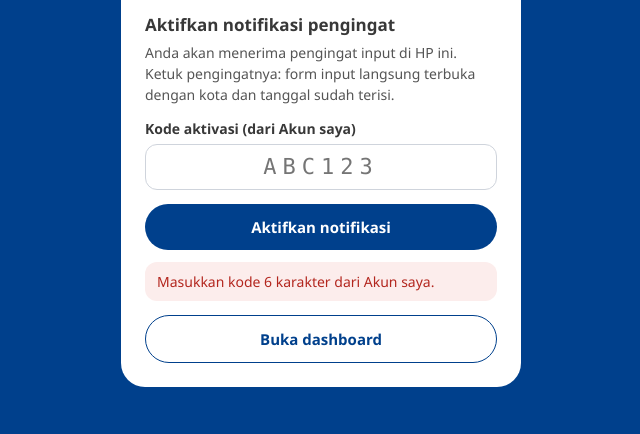
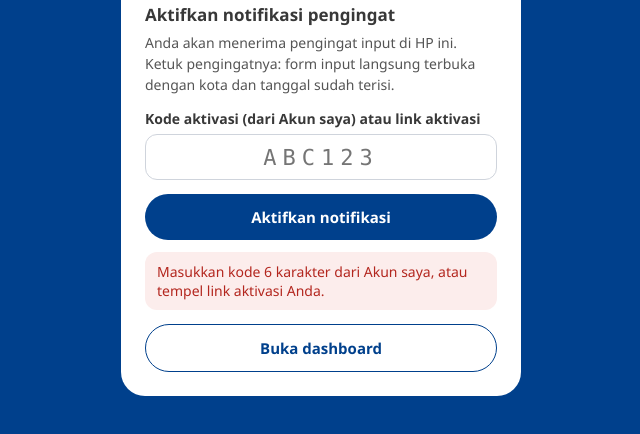
Before and after one commit to gms-jatim1-data/dashboard, a plain HTML site: page notify.html in a window 1280 px wide. Both pictures are taken after a click on the button "Aktifkan notifikasi". Shown: the part 244-678 px from the top of the page, without its empty margins (319-959 px from the left). Drawn offline with Linux system fonts and the light colour scheme.

Commit message:
update notifications

```diff
--- a/notify.html
+++ b/notify.html
@@ -14,6 +14,8 @@
   Push reminders (owner, 2026-11-13): signs this phone up for reminders. The person gets a 6-character code in the
   dashboard (Akun saya › Notifikasi › Aktifkan di HP); this page asks the phone for permission, gets its Firebase token
   and sends both to the web app (Notif.js notifPost_). Opened from the Home Screen icon (iPhone), it also opens the dashboard.
+  2026-11-17: a personal link from the Regional Pastor (?k=<64 characters>, valid 14 days) needs no code: one button.
+  The manifest has no start_url, so on iPhone the Home Screen icon opens this same link (with its key).
 -->
 <script src="firebase-config.js"></script>
 <style>
@@ -45,15 +47,19 @@
     <ol>
       <li>Tekan tombol <b>Bagikan</b> (kotak dengan panah ke atas) di Safari.</li>
       <li>Pilih <b>Tambahkan ke Layar Utama</b>, lalu <b>Tambah</b>.</li>
-      <li>Buka <b>GMS Jatim 1</b> dari ikon di Layar Utama, lalu masukkan kode Anda di sana.</li>
+      <li id="ios-last">Buka <b>GMS Jatim 1</b> dari ikon di Layar Utama, lalu masukkan kode Anda di sana.</li>
     </ol>
+    <p class="msg info">Tidak ada tombol Bagikan? Halaman ini terbuka di dalam aplikasi lain (mis. Gmail atau WhatsApp). Ketuk <b>⋯</b> atau ikon kompas, pilih <b>Buka di Safari</b>.</p>
   </div>
 
   <div id="form">
     <h2>Aktifkan notifikasi pengingat</h2>
     <p>Anda akan menerima pengingat input di HP ini. Ketuk pengingatnya: form input langsung terbuka dengan kota dan tanggal sudah terisi.</p>
-    <label for="code">Kode aktivasi (dari Akun saya)</label>
-    <input id="code" maxlength="6" autocomplete="off" autocapitalize="characters" spellcheck="false" placeholder="ABC123">
+    <div id="codebox">
+      <label for="code">Kode aktivasi (dari Akun saya) atau link aktivasi</label>
+      <input id="code" autocomplete="off" autocapitalize="characters" spellcheck="false" placeholder="ABC123">
+    </div>
+    <p id="personal" class="msg info hidden">Link ini khusus untuk Anda. Tinggal ketuk tombol di bawah, lalu pilih <b>Izinkan</b>.</p>
     <button id="on" type="button">Aktifkan notifikasi</button>
     <button id="off" type="button" class="light hidden">Matikan di HP ini</button>
   </div>
@@ -66,7 +72,17 @@
 <script>
   var $ = function (id) { return document.getElementById(id); };
   var q = new URLSearchParams(location.search);
-  if (q.get('k')) $('code').value = q.get('k').toUpperCase();
+  // A 6-character code (Akun saya) or a personal 64-character key (link from the Regional Pastor); a pasted link works too.
+  function keyOf(v) {
+    v = String(v || '').trim();
+    var m = v.match(/[?&]k=([A-Za-z0-9]+)/); if (m) v = m[1];
+    return /^[a-f0-9]{64}$/i.test(v) ? v.toLowerCase() : v.toUpperCase();
+  }
+  var given = q.get('k') ? keyOf(q.get('k')) : '';
+  var personal = given.length === 64;
+  if (given) $('code').value = given;
+  if (personal) { $('codebox').classList.add('hidden'); $('personal').classList.remove('hidden');
+    $('ios-last').innerHTML = 'Buka <b>GMS Jatim 1</b> dari ikon di Layar Utama, lalu ketuk <b>Aktifkan notifikasi</b>. Link Anda sudah tersimpan di ikon itu.'; }
   var ios = /iPhone|iPad|iPod/.test(navigator.userAgent), standalone = window.navigator.standalone === true || matchMedia('(display-mode: standalone)').matches;
   var supported = 'serviceWorker' in navigator && 'PushManager' in window && 'Notification' in window;
   function say(text, kind) { var m = $('msg'); m.textContent = text; m.className = 'msg ' + (kind || 'info'); }
@@ -91,8 +107,8 @@
   function device() { var ua = navigator.userAgent; return (/iPhone|iPad/.test(ua) ? 'iPhone' : /Android/.test(ua) ? 'Android' : /Mac/.test(ua) ? 'Mac' : /Windows/.test(ua) ? 'Windows' : 'Perangkat') + ' · ' + new Date().toLocaleDateString('id-ID'); }
 
   $('on').addEventListener('click', function () {
-    var code = $('code').value.trim().toUpperCase();
-    if (code.length !== 6) return say('Masukkan kode 6 karakter dari Akun saya.', 'err');
+    var code = keyOf($('code').value);
+    if (code.length !== 6 && code.length !== 64) return say('Masukkan kode 6 karakter dari Akun saya, atau tempel link aktivasi Anda.', 'err');
     $('on').disabled = true; say('Menunggu izin…');
     Notification.requestPermission().then(function (p) {
       if (p !== 'granted') throw new Error('Izin notifikasi ditolak. Izinkan notifikasi untuk halaman ini di pengaturan browser, lalu coba lagi.');
```
Also changed, not shown: manifest.webmanifest.
